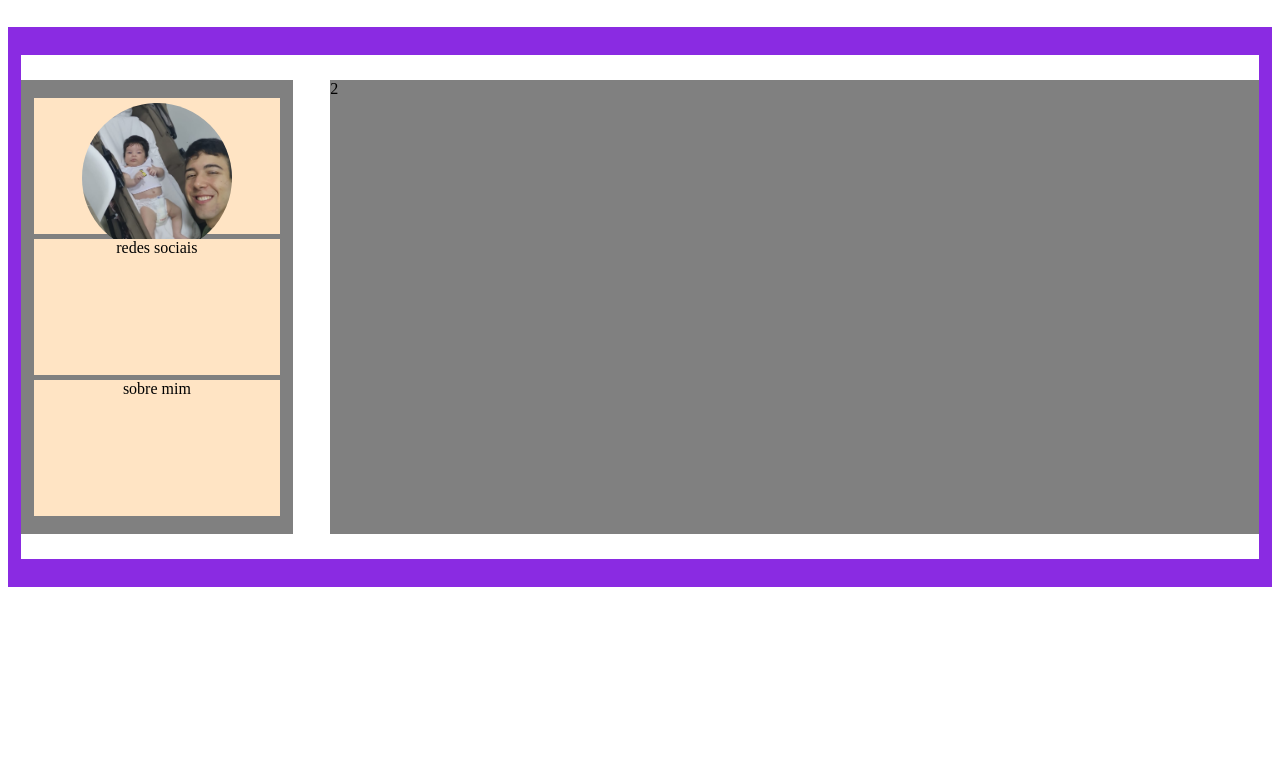
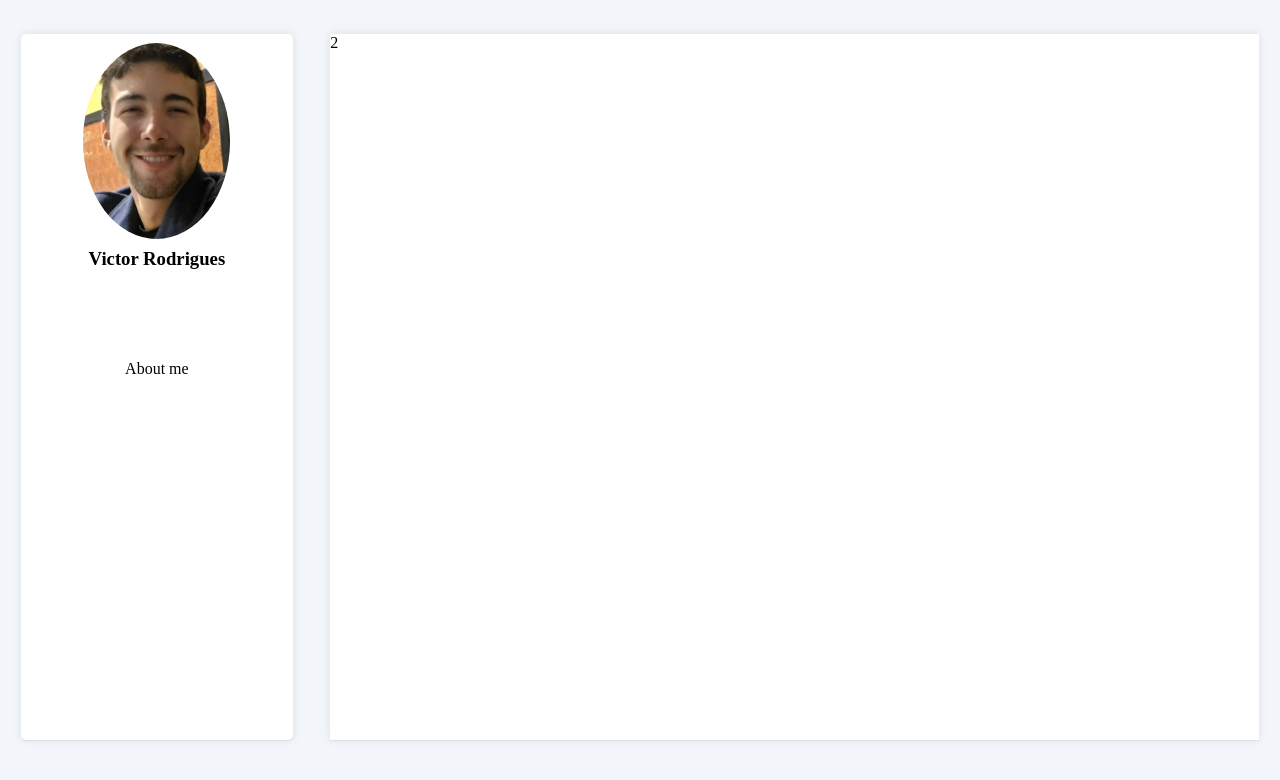
Before and after one commit to victorcresp-io/my_blog, a Flask app: page / in a window 1280 px wide. Shown: the top 780 px of the page. Run offline with Flask 3, Linux system fonts and the light colour scheme; some libraries are stand-ins or nearby versions.

Commit message:
Ajustes no layout da página, alteração da foto de perfil e criação das redes sociais

```diff
--- a/app/static/main_pg.css
+++ b/app/static/main_pg.css
@@ -1,8 +1,12 @@
+body {
+    background-color: #F2F5F9;
+}
+
 #caixa-central {
     margin-top: 27px;
-    height: 70vh;
+    height: 90vh;
     max-height: 70%;
-    background-color: blueviolet;
+    background-color: #F2F5F9;
     display: flex;
     align-items: center;
     justify-content: center;
@@ -13,52 +17,90 @@
     display: flex;
     align-items: center;
     justify-content: space-between;
-    height: 90%;
+    height: 98%;
     width: 98%;
-    background-color: white;
+    background-color: #F2F5F9;
 
 }
 
 #item-projetos {
-    height: 90%;
+    height: 100%;
     width: 75%;
-    background-color: gray;
+    background-color: #FFF;
+    box-shadow: rgba(17, 17, 26, 0.05) 0px 1px 0px, rgba(17, 17, 26, 0.1) 0px 0px 8px;
 }
 
 #item-sobre {
-    height: 90%;
+    height: 100%;
     width: 22%;
-    background-color: gray;
+    border-radius: 5px;
     display: flex;
     flex-direction: column;
     align-items: center;
-    justify-content: center;
+    justify-content: flex-start;
     text-align: center;
     gap: 5px;
+    background-color: #FFF;
+    box-shadow: rgba(17, 17, 26, 0.05) 0px 1px 0px, rgba(17, 17, 26, 0.1) 0px 0px 8px;
+}
+
+#social {
+    height: 10%;
+    width: 90%;
+    display: flex;
+    align-items: center;
+    justify-content: center;
+}
+
+#sobre {
+    height: 56%;
+    width: 90%;
+}
+
+.social-link {
+    margin: 0px 6px;
+    font-size: 25px;
+    gap: 10px;
+    border-radius: 4px;
+    background-color: #F2F5F9;
+    color: #2C2D2E;
+    text-decoration: none;
+    display: flex;
+    align-items: center;
+    justify-content: center;
+
+    transition: all 0.1s;
+}
+
+.social-link:hover {
+    color: #fff;
+    padding: 7px 7px 13px 7px;
+    font-size: 30px;
+    background: #107fd2;
+    transform: translateY(-10px)
+}
+
+#name {
+    height: 5%;
+    width: 90%;
+}
+h3 {
+    margin: 0;
 }
 
 #img {
+    margin-top: 5px;
+    display: flex;
+    justify-content: center;
+    align-items: center;
     height: 30%;
     width: 90%;
-    background-color: bisque;
 }
 
-#social {
-    height: 30%;
-    width: 90%;
-    background-color: bisque;
-}
-
-#sobre {
-    height: 30%;
-    width: 90%;
-    background-color: bisque;
-}
 
 img {
-    margin-top: 5px;
-    width: 150px;          /* largura da imagem */
-    height: 150px;         /* altura da imagem */
-    border-radius: 50%;    /* deixa totalmente redonda */
-    object-fit: cover;     /* mantém a proporção e corta se necessário */
+    width: 60%;
+    height: 96%;
+    border-radius: 50%;
+    object-fit: cover;
 }
--- a/app/templates/main_pg.html
+++ b/app/templates/main_pg.html
@@ -5,14 +5,24 @@
     <meta name="viewport" content="width=device-width, initial-scale=1.0">
     <title>Document</title>
     <link rel="stylesheet" href="{{ url_for('static', filename='main_pg.css') }}">
+    <script src="https://unpkg.com/@phosphor-icons/web"></script>
+
 </head>
 <body>
     <div id="caixa-central">
         <div id="centralizar-sub-caixa">
             <div id="item-sobre">
-                <div id="img"><img src="{{ url_for('static', filename='images/victor.jpg') }}" alt=""></div>
-                <div id="social">redes sociais</div>
-                <div id="sobre">sobre mim</div>
+                <div id="img"><img src="{{ url_for('static', filename='images/linkedin.jpg') }}" alt=""></div>
+                <div id="name"><h3>Victor Rodrigues</h3></div>
+                <div id="social">
+                    <a href="" class="social-link" target="_blank">
+                        <i class="ph ph-linkedin-logo"></i>
+                    </a>
+                    <a href="" class="social-link" target="_blank">
+                        <i class="ph ph-github-logo"></i>
+                    </a>
+                </div>
+                <div id="sobre">About me</div>
             </div>
             <div id="item-projetos">2</div>
         </div>
```
Also changed, not shown: app/static/images/linkedin.jpg (added), app/static/images/victor.jpg (deleted).
